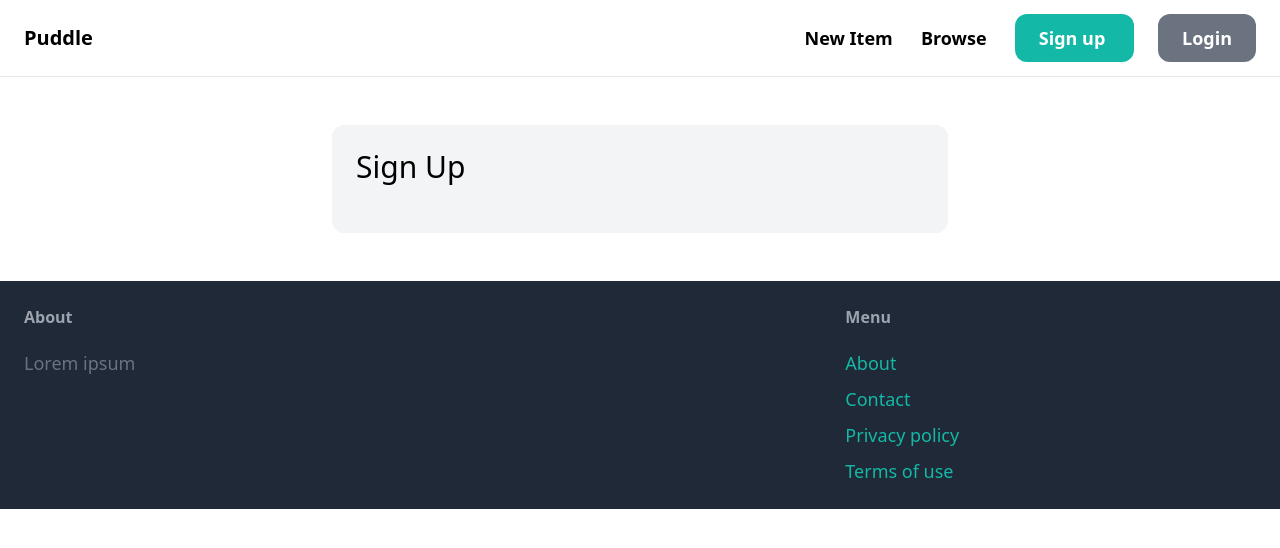
After one commit to Uel-s/Django, a Django app: page /signup/ in a window 1280 px wide. The commit adds this page. Shown: the top 548 px of the page. Run offline with Django 3.2, Linux system fonts and the light colour scheme; some libraries are stand-ins or nearby versions.

Commit message:
`Added signup view and updated URLs, templates and views to reflect changes`

```diff
--- /dev/null
+++ b/puddle/core/forms.py
@@ -0,0 +1,8 @@
+from django import forms
+from django.contrib.auth.forms import UserCreationForm
+from django.contrib.auth.models import User
+
+class SignupForm(UserCreationForm):
+    class Meta:
+        model = User
+        fields = ("username", "email", "password1", "password2")
--- a/puddle/core/templates/core/base.html
+++ b/puddle/core/templates/core/base.html
@@ -17,7 +17,7 @@
         >
         <a href="#" class="text-lg font-semibold hover:text-gray-500">Browse</a>
         <a
-          href="#"
+          href="{% url "core:signup" %}"
           class="px-6 py-3 text-lg font-semibold bg-teal-500 text-white rounded-xl hover:bg-teal-700"
           >Sign up
         </a>
@@ -42,7 +42,7 @@
         <h3 class="mb-5 font-semibold text-gray-400">Menu</h3>
         <ul class="space-y-2">
           <li><a href="#" class="text-lg text-teal-500 hover:text-teal-700">About</a></li>
-          <li><a href="{% url "contact"%}" class="text-lg text-teal-500 hover:text-teal-700">Contact</a></li>
+          <li><a href="{% url "core:contact"%}" class="text-lg text-teal-500 hover:text-teal-700">Contact</a></li>
           <li><a href="#" class="text-lg text-teal-500 hover:text-teal-700">Privacy policy</a></li>
           <li><a href="#" class="text-lg text-teal-500 hover:text-teal-700">Terms of use</a></li>
 
--- /dev/null
+++ b/puddle/core/templates/core/signup.html
@@ -0,0 +1,9 @@
+{% extends "core/base.html" %}
+
+{% block title %} Sign up {%endblock%}
+
+{%block content%}
+<div class="w-1/2 my-6 mx-auto p-6 bg-gray-100 rounded-xl">
+  <h1 class="mb-6 text-3xl">Sign Up</h1>
+</div>
+{%endblock%}
--- /dev/null
+++ b/puddle/core/urls.py
@@ -0,0 +1,12 @@
+from django.urls import path
+from . import views
+
+app_name = "core"
+
+urlpatterns = [
+    path("", views.index,name="index"),
+    path("contact/",views.contact,name="contact"),
+    path("signup/", views.signup,name="signup")
+
+
+]
--- a/puddle/core/views.py
+++ b/puddle/core/views.py
@@ -1,5 +1,8 @@
 from django.shortcuts import render
 from item.models import Category, Item
+
+from .forms import SignupForm
+
 
 def index(request):
     items = Item.objects.filter(is_sold=False)[:6]
@@ -11,3 +14,9 @@ def index(request):
 
 def contact(request):
     return render(request,"core/contact.html" )
+
+def signup (request):
+    form = SignupForm()
+    return render(request,"core/signup.html",{
+        "form":form
+    })
--- a/puddle/puddle/urls.py
+++ b/puddle/puddle/urls.py
@@ -1,12 +1,10 @@
-from core.views import contact, index
 from django.conf import settings
 from django.conf.urls.static import static
 from django.contrib import admin
 from django.urls import path, include
 
 urlpatterns = [
-    path('',index,name='index'),
+    path('',include("core.urls")),
     path("items/", include("item.urls")),
-    path("contact/",contact,name="contact"),
     path('admin/', admin.site.urls),
 ] + static(settings.MEDIA_URL, document_root=settings.MEDIA_ROOT) # image
```
